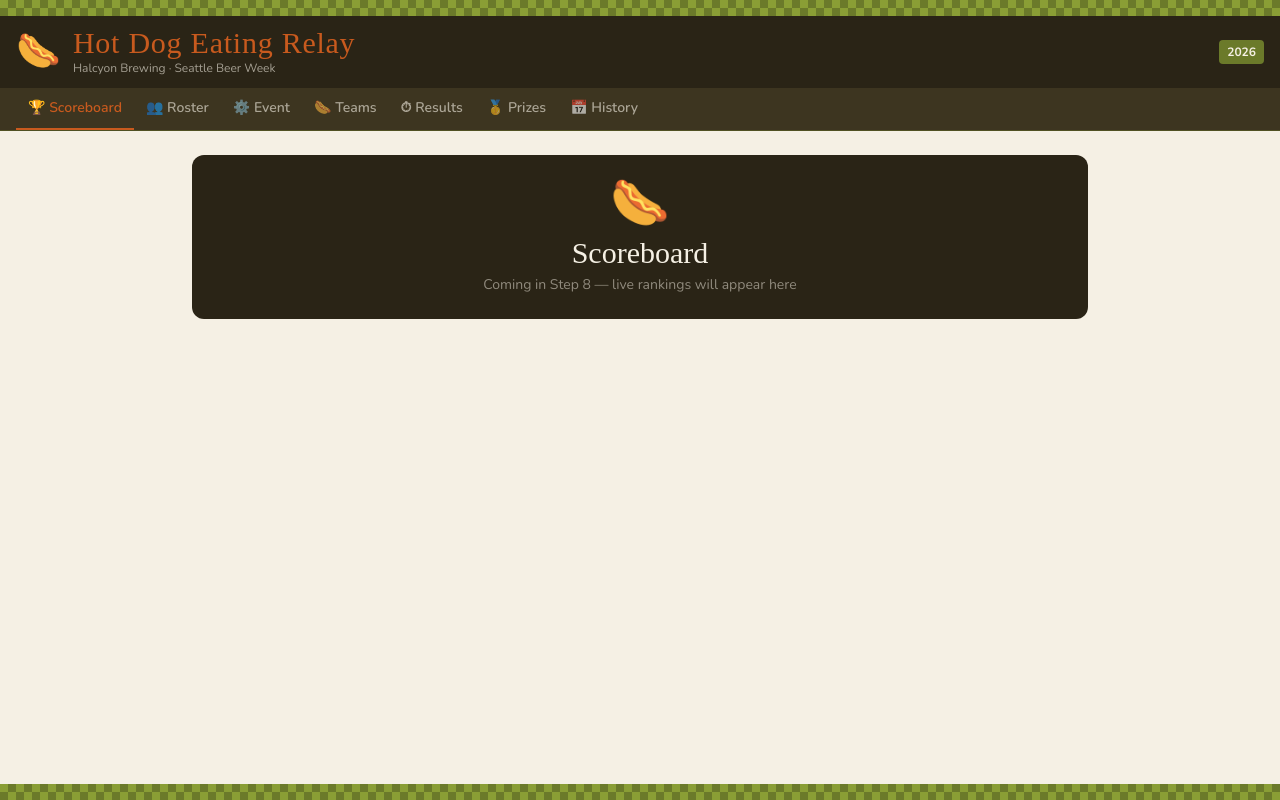
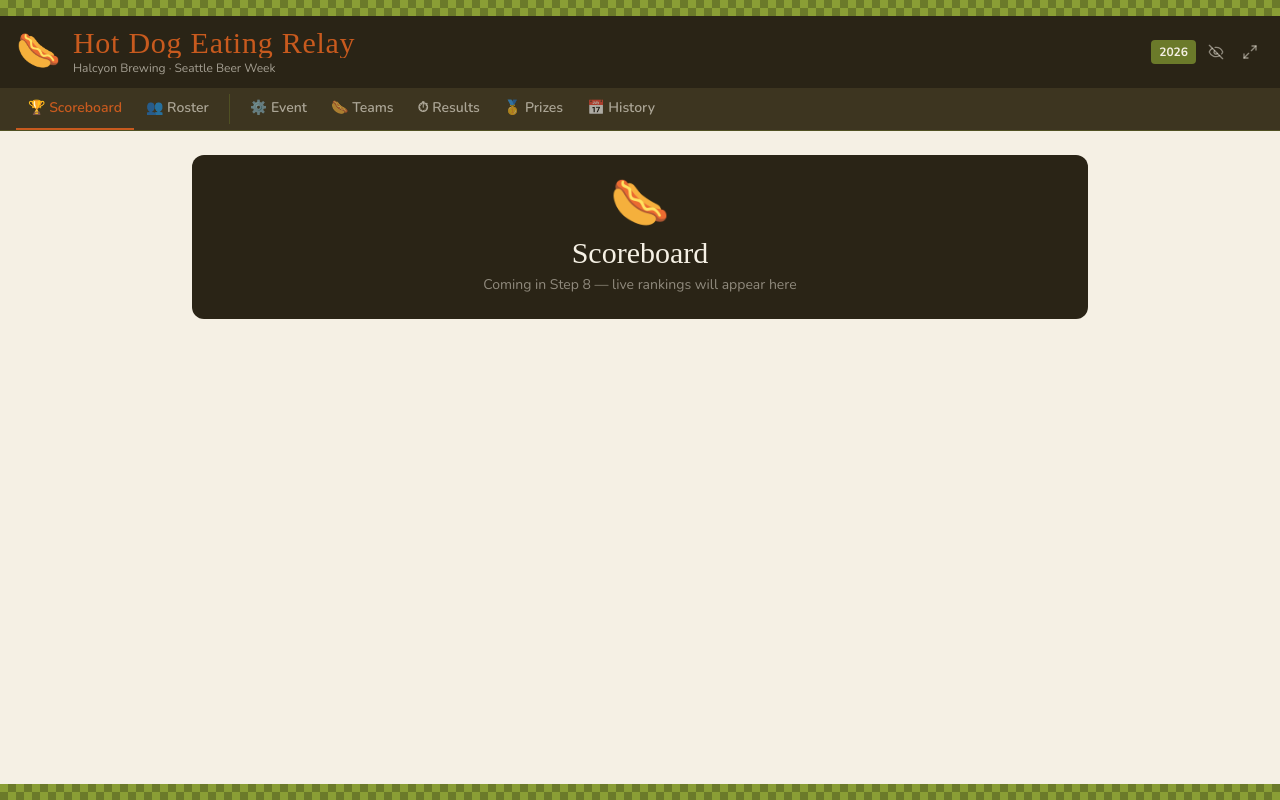
Before and after one commit to squalrus/hotdog-eating-relay, a React (Vite) app: page / in a window 1280 px wide. Built offline with nearby package versions, Linux system fonts and the light colour scheme; a web font is replaced by a local one.

Commit message:
App Shell & Navigation

```diff
--- a/src/components/AppShell.tsx
+++ b/src/components/AppShell.tsx
@@ -1,10 +1,21 @@
-import { NavLink, Outlet } from 'react-router-dom'
+import { useState, useEffect, useCallback } from 'react'
+import { NavLink, Outlet, Link } from 'react-router-dom'
+import { Maximize2, Minimize2, EyeOff, Eye } from 'lucide-react'
 import { useApp } from '../context/AppContext'
 import CheckerboardStripe from './CheckerboardStripe'
 
-const navLinks = [
+interface NavItem {
+  to: string
+  label: string
+  end: boolean
+}
+
+const displayLinks: NavItem[] = [
   { to: '/', label: '🏆 Scoreboard', end: true },
   { to: '/roster', label: '👥 Roster', end: false },
+]
+
+const adminLinks: NavItem[] = [
   { to: '/event', label: '⚙️ Event', end: false },
   { to: '/teams', label: '🌭 Teams', end: false },
   { to: '/results', label: '⏱ Results', end: false },
@@ -12,8 +23,33 @@ const navLinks = [
   { to: '/history', label: '📅 History', end: false },
 ]
 
+function NavItems({ links }: { links: NavItem[] }) {
+  return (
+    <>
+      {links.map(({ to, label, end }) => (
+        <NavLink
+          key={to}
+          to={to}
+          end={end}
+          className={({ isActive }) =>
+            `px-3 py-2.5 text-sm font-semibold whitespace-nowrap transition-colors border-b-2 ${
+              isActive
+                ? 'text-orange border-orange'
+                : 'text-cream/60 border-transparent hover:text-cream hover:border-cream/30'
+            }`
+          }
+        >
+          {label}
+        </NavLink>
+      ))}
+    </>
+  )
+}
+
 export default function AppShell() {
   const { activeEvent } = useApp()
+  const [navHidden, setNavHidden] = useState(false)
+  const [isFullscreen, setIsFullscreen] = useState(false)
 
   const eventYear = activeEvent
     ? new Date(activeEvent.date).getUTCFullYear().toString()
@@ -23,45 +59,103 @@ export default function AppShell() {
     ? `${activeEvent.venue} · ${activeEvent.context}`
     : 'No active event'
 
+  const toggleFullscreen = useCallback(() => {
+    if (!document.fullscreenElement) {
+      document.documentElement.requestFullscreen().catch(() => {})
+    } else {
+      document.exitFullscreen().catch(() => {})
+    }
+  }, [])
+
+  useEffect(() => {
+    const handler = () => setIsFullscreen(!!document.fullscreenElement)
+    document.addEventListener('fullscreenchange', handler)
+    return () => document.removeEventListener('fullscreenchange', handler)
+  }, [])
+
+  // ESC to restore nav when hidden (fullscreen ESC is handled by browser)
+  useEffect(() => {
+    if (!navHidden) return
+    const handler = (e: KeyboardEvent) => {
+      if (e.key === 'Escape') setNavHidden(false)
+    }
+    document.addEventListener('keydown', handler)
+    return () => document.removeEventListener('keydown', handler)
+  }, [navHidden])
+
   return (
     <div className="min-h-screen flex flex-col">
       <CheckerboardStripe />
 
       <header className="bg-dark text-cream px-4 py-3 flex items-center gap-3">
         <span className="text-4xl leading-none select-none">🌭</span>
-        <div className="flex-1">
-          <h1 className="font-display text-2xl sm:text-3xl text-orange leading-none tracking-wide">
+        <div className="flex-1 min-w-0">
+          <h1 className="font-display text-2xl sm:text-3xl text-orange leading-none tracking-wide truncate">
             Hot Dog Eating Relay
           </h1>
-          <p className="text-xs text-cream/60 mt-0.5">{subtitle}</p>
+          <p className="text-xs text-cream/60 mt-0.5 truncate">{subtitle}</p>
         </div>
-        {eventYear && (
-          <span className="bg-olive text-cream text-xs font-bold px-2 py-1 rounded font-body">
-            {eventYear}
-          </span>
-        )}
+
+        <div className="flex items-center gap-1.5 flex-shrink-0">
+          {eventYear && (
+            <span className="bg-olive text-cream text-xs font-bold px-2 py-1 rounded">
+              {eventYear}
+            </span>
+          )}
+          <button
+            onClick={() => setNavHidden((v) => !v)}
+            title={navHidden ? 'Show navigation (Esc)' : 'Hide navigation for presentation'}
+            className="p-1.5 rounded text-cream/50 hover:text-cream hover:bg-white/10 transition-colors"
+          >
+            {navHidden ? <Eye size={16} /> : <EyeOff size={16} />}
+          </button>
+          <button
+            onClick={toggleFullscreen}
+            title={isFullscreen ? 'Exit fullscreen' : 'Fullscreen'}
+            className="p-1.5 rounded text-cream/50 hover:text-cream hover:bg-white/10 transition-colors"
+          >
+            {isFullscreen ? <Minimize2 size={16} /> : <Maximize2 size={16} />}
+          </button>
+        </div>
       </header>
 
-      <nav className="bg-dark-light border-b border-olive/40 px-4 overflow-x-auto">
-        <div className="flex min-w-max">
-          {navLinks.map(({ to, label, end }) => (
-            <NavLink
-              key={to}
-              to={to}
-              end={end}
-              className={({ isActive }) =>
-                `px-3 py-2.5 text-sm font-semibold whitespace-nowrap transition-colors border-b-2 ${
-                  isActive
-                    ? 'text-orange border-orange'
-                    : 'text-cream/60 border-transparent hover:text-cream hover:border-cream/30'
-                }`
-              }
-            >
-              {label}
-            </NavLink>
-          ))}
+      {!navHidden && (
+        <nav className="bg-dark-light border-b border-olive/40 px-4 overflow-x-auto">
+          <div className="flex items-stretch min-w-max">
+            {/* Display group — public-facing, projector-ready */}
+            <div className="flex items-stretch">
+              <NavItems links={displayLinks} />
+            </div>
+
+            {/* Divider */}
+            <div className="w-px bg-olive/40 mx-2 my-1.5" />
+
+            {/* Admin group — event management */}
+            <div className="flex items-stretch">
+              <NavItems links={adminLinks} />
+            </div>
+          </div>
+        </nav>
+      )}
+
+      {!activeEvent && (
+        <div className="bg-orange/10 border-b border-orange/20 px-4 py-2 text-sm text-center">
+          <span className="text-orange/80">No active event — </span>
+          <Link to="/event" className="text-orange font-semibold underline underline-offset-2">
+            set one up in Event Setup
+          </Link>
         </div>
-      </nav>
+      )}
+
+      {navHidden && (
+        <button
+          onClick={() => setNavHidden(false)}
+          className="fixed bottom-4 right-4 z-50 bg-dark/80 text-cream/70 hover:text-cream text-xs px-3 py-1.5 rounded-full border border-olive/40 backdrop-blur-sm transition-colors"
+        >
+          <Eye size={12} className="inline mr-1" />
+          Show nav
+        </button>
+      )}
 
       <main className="flex-1 p-4 sm:p-6">
         <Outlet />
```
